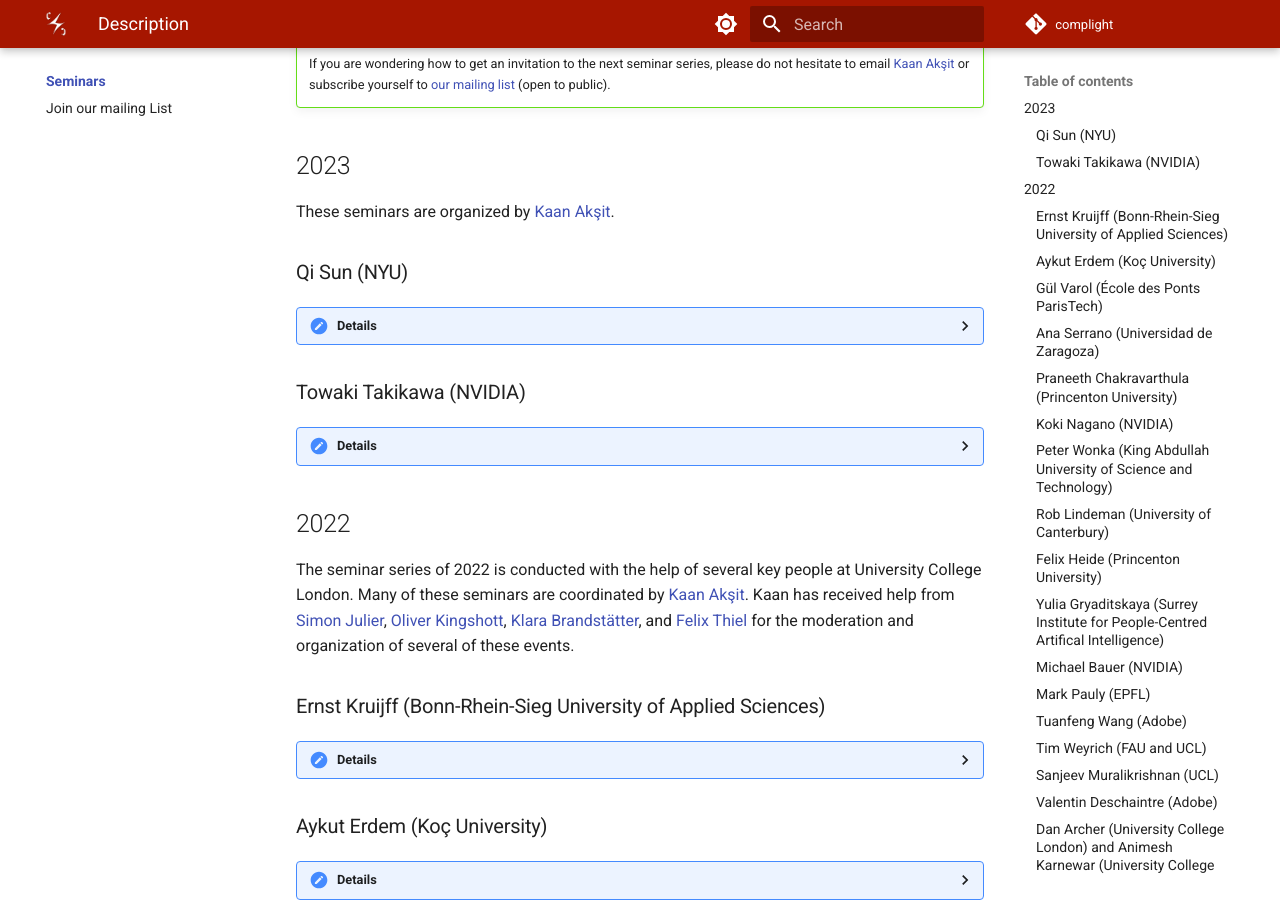
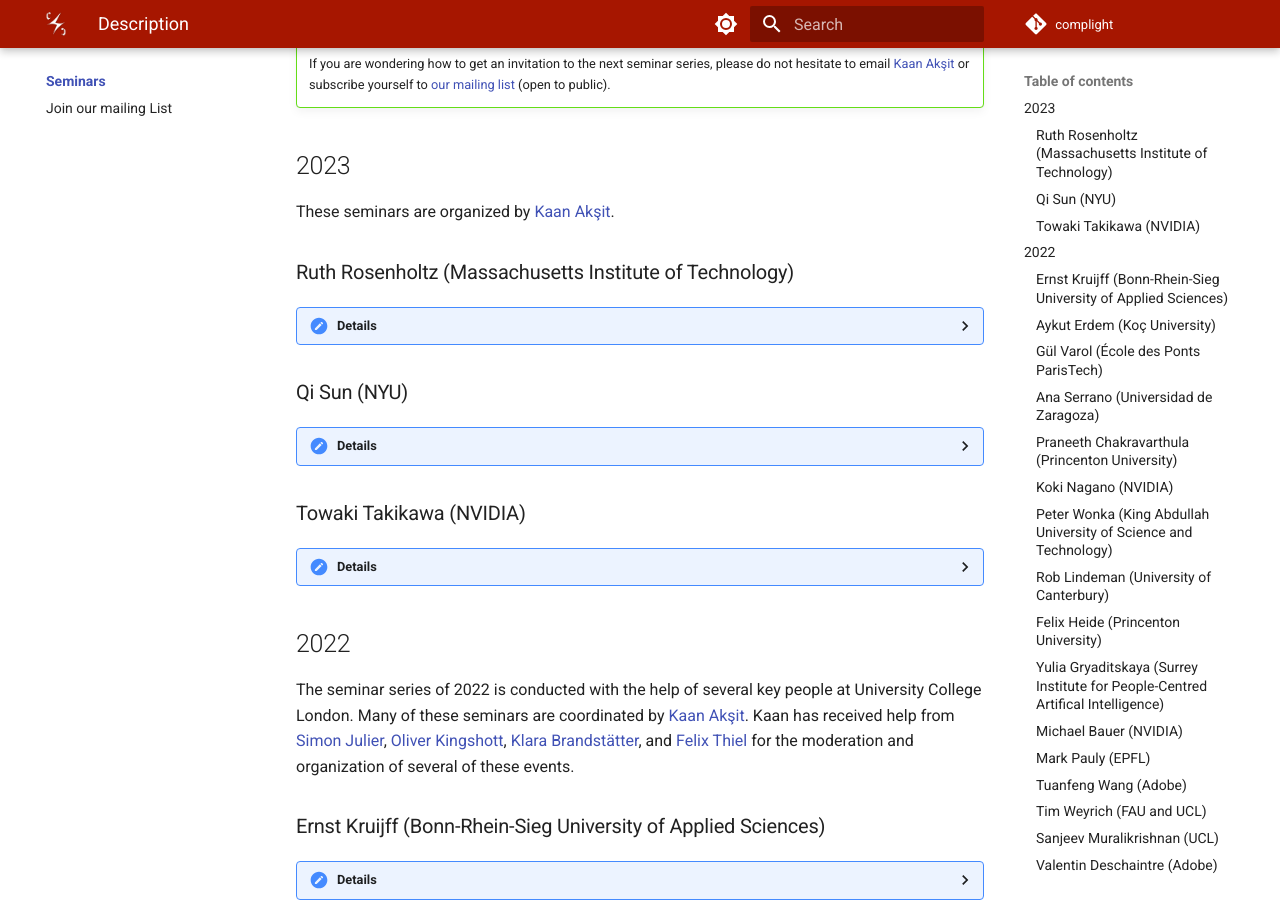
Before and after one commit to complight/complight.github.io, an MkDocs documentation site: the page built from docs/seminars/index.md, in a window 1280 px wide and 900 px high, scrolled down 367 px. Built offline with MkDocs 1.6.1 and Material for MkDocs 9.7.7, drawn with Linux system fonts in a browser that asks for light colours.

Commit message:
Updating the seminars page.

```diff
--- a/docs/seminars/index.md
+++ b/docs/seminars/index.md
@@ -9,6 +9,18 @@ Overall, seminars are a blend of internal and external presenters.
 
 ## 2023
 These seminars are organized by [Kaan Akşit](https://kaanaksit.com).
+
+
+### Ruth Rosenholtz (Massachusetts Institute of Technology)
+??? Details
+    **Date:**
+    1st March 2023
+
+    **Presenter:** Ruth Rosenholtz, Massachusetts Institute of Technology
+
+    **Title:** Human vision at a glance
+
+    **Watch:** [Recording (Password protected)](https://liveuclac-my.sharepoint.com/:v:/g/personal/ucackak_ucl_ac_uk/Ed-5GYuiBqtOu0G99oEpCVoBTwRSnqKiz8ukIIazM4Ai5g?e=J5OltU)
 
 
 ### Qi Sun (NYU)
```
